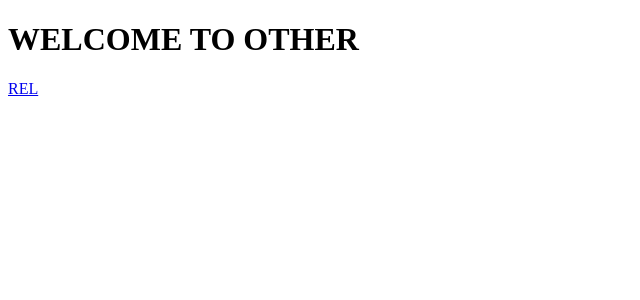
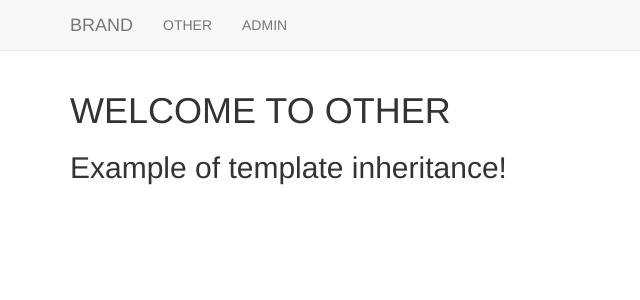
Before and after one commit to bdlamprecht/django-proj, a Django app: a page that uses lrn_temp/templates/templApp/other.html in a window 1280 px wide. Shown: the top 300 px of the page, without its empty margins (0-640 px from the left). Run offline with Django 3.2, Linux system fonts and the light colour scheme; some libraries are stand-ins or nearby versions.

Commit message:
Django HTML templates and refrencing

```diff
--- a/lrn_temp/templates/templApp/base.html
+++ b/lrn_temp/templates/templApp/base.html
@@ -0,0 +1,24 @@
+<!DOCTYPE html>
+<html>
+  <head>
+    <meta charset="utf-8">
+      <link rel="stylesheet" href="https://maxcdn.bootstrapcdn.com/bootstrap/3.3.7/css/bootstrap.min.css" integrity="sha384-BVYiiSIFeK1dGmJRAkycuHAHRg32OmUcww7on3RYdg4Va+PmSTsz/K68vbdEjh4u" crossorigin="anonymous">
+    <title></title>
+  </head>
+  <body>
+    <nav class="navbar navbar-default navbar-static-top">
+      <div class="container">
+        <ul class="nav navbar-nav">
+          <li><a class="navbar-brand" href="{% url 'index' %}">BRAND</a></li>
+          <li><a class="navbar-link"  href="{% url 'basic_app:other' %}">OTHER</a></li>
+          <li><a class="navbar-link"  href="{% url 'admin:index' %}">ADMIN</a></li>
+        </ul>
+      </div>
+    </nav>
+    <div class="container">
+        {% block body_block %}
+        <!-- Anything outside of this will be inherited if you extend -->
+        {% endblock %}
+    </div>
+  </body>
+</html>
--- a/lrn_temp/templates/templApp/other.html
+++ b/lrn_temp/templates/templApp/other.html
@@ -1,11 +1,6 @@
 <!DOCTYPE html>
-<html>
-  <head>
-    <meta charset="utf-8">
-    <title></title>
-  </head>
-  <body>
-    <h1>WELCOME TO OTHER</h1>
-    <a href="{% url 'basic_app:relative' %}">REL</a>
-  </body>
-</html>
+{% extends "templApp/base.html" %}
+ {% block body_block %}
+  <h1>WELCOME TO OTHER</h1>
+  <h2>Example of template inheritance!</h2>
+ {% endblock %}
```
Also changed, not shown: lrn_temp/templates/templApp/index.html (+5 -9 lines).
